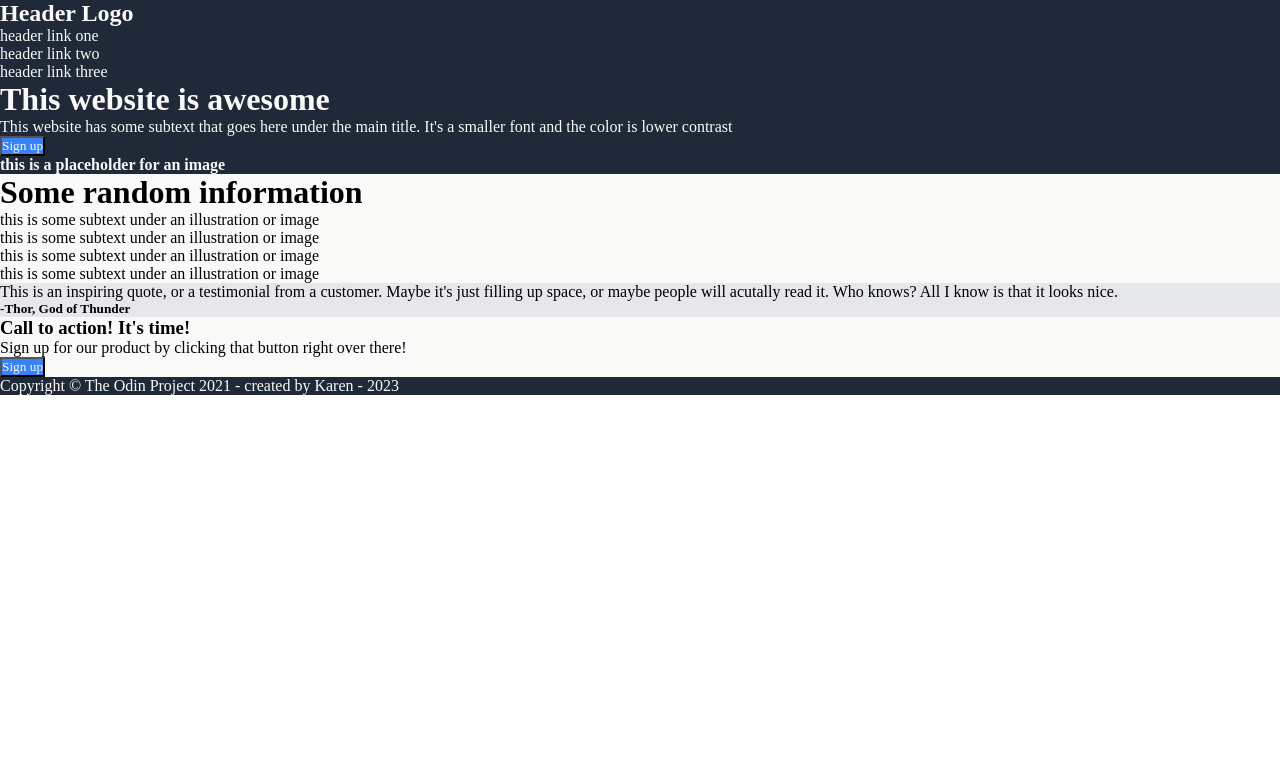
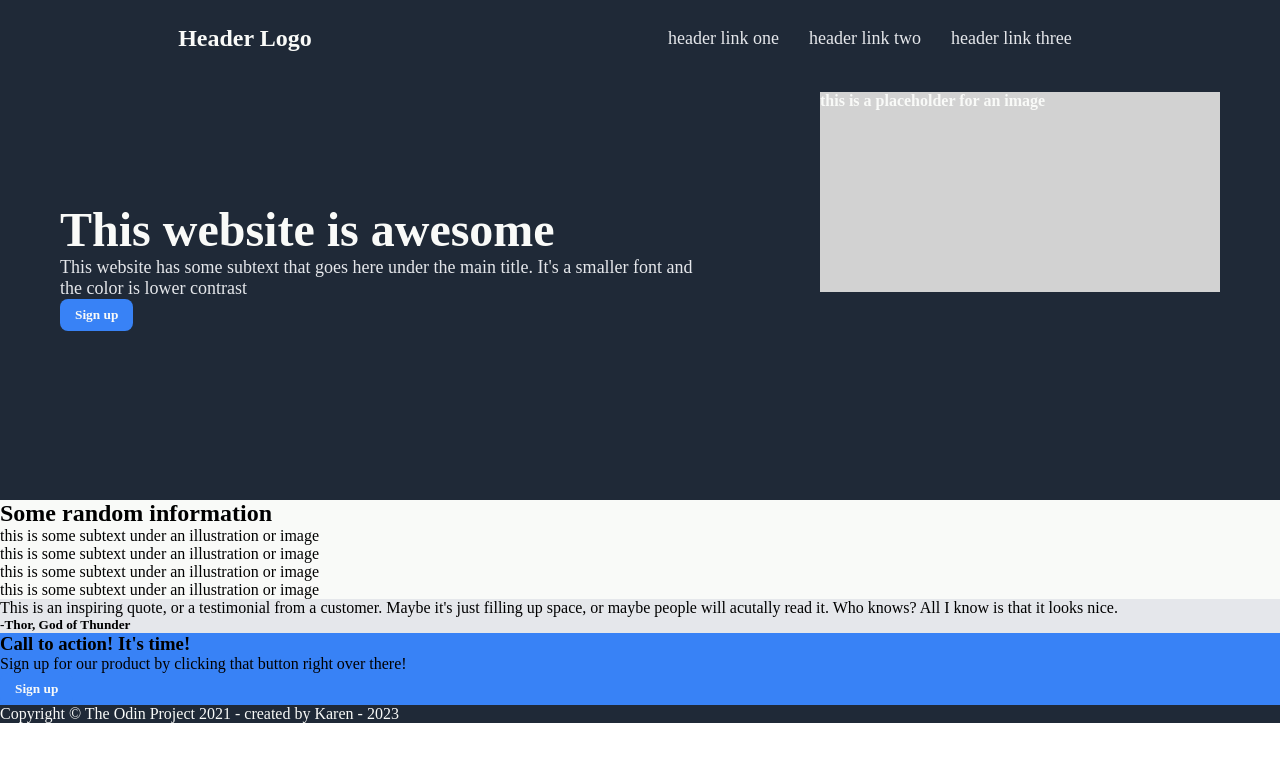
Before and after one commit to klb-dev/landing-page-generic, a plain HTML site: page index.html in a window 1280 px wide. Drawn offline with Linux system fonts and the light colour scheme.

Commit message:
styled header section

```diff
--- a/index.html
+++ b/index.html
@@ -10,7 +10,7 @@
     <header class="main-1-container">
         <nav class="nav-container">
             <h1 class="header-logo">Header Logo</h1>
-            <ul>
+            <ul class="list-container">
                 <li class="nav-list">header link one</li>
                 <li class="nav-list">header link two</li>
                 <li class="nav-list">header link three</li>
@@ -29,7 +29,7 @@
     </header>
 
     <main class="main-2-container">
-        <h1 class="random-title">Some random information</h1>
+        <h2 class="random-title">Some random information</h2>
         <div class="random-placehold">
             <div class="image-container"></div>
             <p class="random-text">this is some subtext under an illustration or image</p>
--- a/styles.css
+++ b/styles.css
@@ -5,14 +5,14 @@
     font-family: inherit;
 }
 
+/* basic colors for different parts */
 .main-1-container,
 .foot-container {
 background-color: #1f2937;
 color: #f9faf8;
 }
 
-.main-2-container,
-.main-4-container {
+.main-2-container {
     background-color: #f9faf8;
 }
 
@@ -20,7 +20,72 @@ color: #f9faf8;
     background-color: #e5e7eb;
 }
 
+.main-4-container {
+    background-color: #3882f6;
+}
+
 .btn {
     background-color: #3882f6;
     color: #f9faf8;
+    padding: 8px 15px;
+    border: none;
+    border-radius: 8px;
+    font-weight: bold;
 }
+
+/* main-1 header and navigation */
+
+.main-1-container {
+    height: 500px;
+}
+
+.nav-container {
+    display: flex;
+    justify-content: space-around;
+    align-items: center;
+    padding-top: 25px;
+}
+
+.list-container {
+    display: flex;
+    list-style: none;
+}
+
+.nav-list {
+    padding-right: 30px;
+    color: #e5e7eb;
+    font-size: 18px;
+}
+
+.header-logo {
+    font-size: 24px;
+    color: #f9faf8;
+}
+
+.sign-up {
+    width: 50%;
+    margin-top: 150px;
+}
+
+.filler-container {
+    display: flex;
+    justify-content: space-around;
+    align-items: center;
+}
+
+.filler-title {
+    color: #f9faf8;
+    font-size: 48px;
+    font-weight: bolder;
+}
+
+.filler-description {
+    font-size: 18px;
+    color: #e5e7eb;
+}
+
+.image-holder {
+    width: 400px;
+    height: 200px;
+    background-color: #d2d2d2;
+}
```
